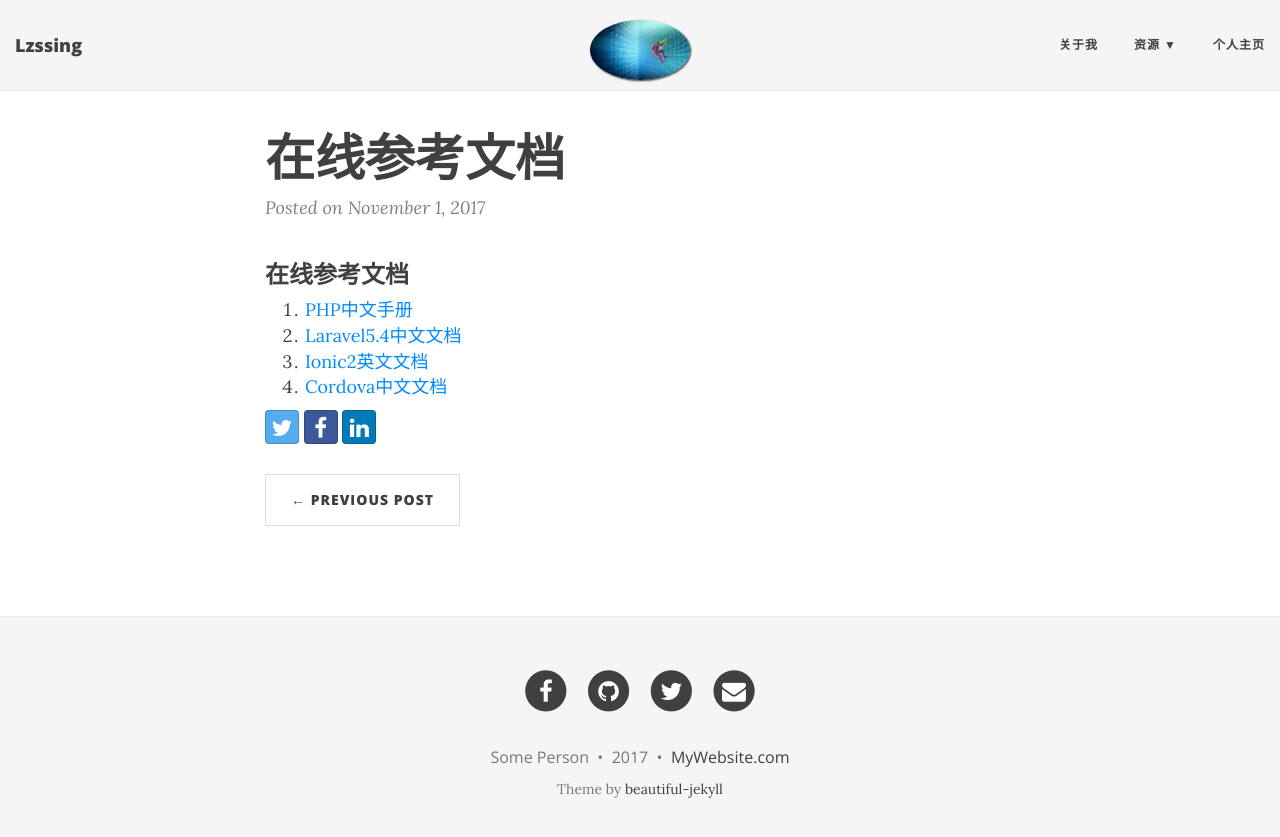
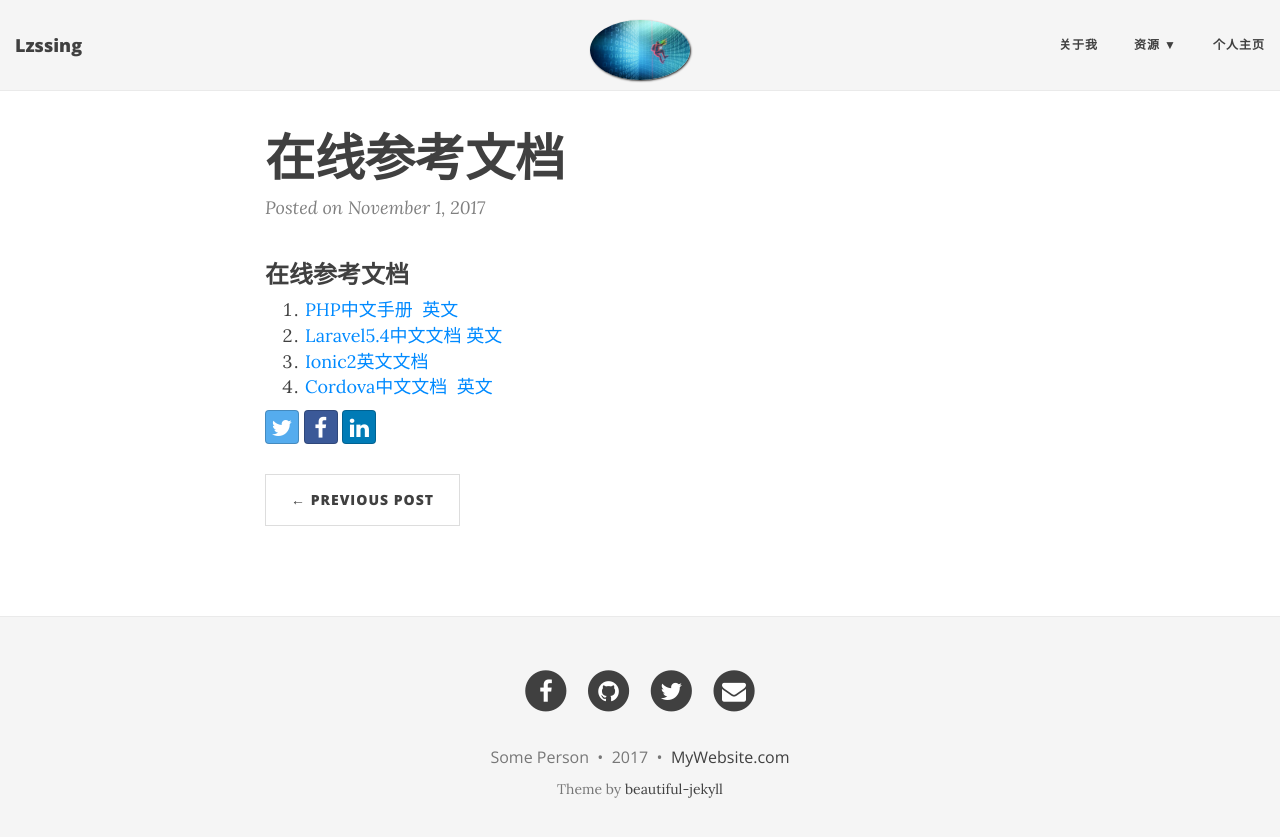
Before and after one commit to lzssing/lzssing.github.io, a Jekyll site: the page built from _posts/2017-11-1-在线参考文档.md, in a window 1280 px wide. Shown: the top 837 px of the page. Built offline with Jekyll 4.4.1, drawn with Linux system fonts in a browser that asks for light colours; nearby versions of some CDN libraries.

Commit message:
Update 2017-11-1-在线参考文档.md

```diff
--- a/_posts/2017-11-1-在线参考文档.md
+++ b/_posts/2017-11-1-在线参考文档.md
@@ -1,5 +1,5 @@
 ### 在线参考文档
-1. [PHP中文手册](http://php.net/manual/zh/)
-2. [Laravel5.4中文文档](http://laravelacademy.org/laravel-docs-5_4)
+1. [PHP中文手册](http://php.net/manual/zh/)  [英文](http://php.net/manual/en/)
+2. [Laravel5.4中文文档](http://laravelacademy.org/laravel-docs-5_4) [英文](https://laravel.com/docs/5.4)
 3. [Ionic2英文文档](http://ionicframework.com/docs/)
-4. [Cordova中文文档](http://cordova.axuer.com/docs/zh-cn/latest/)
+4. [Cordova中文文档](http://cordova.axuer.com/docs/zh-cn/latest/)  [英文](http://cordova.apache.org/docs/en/latest/)
```
